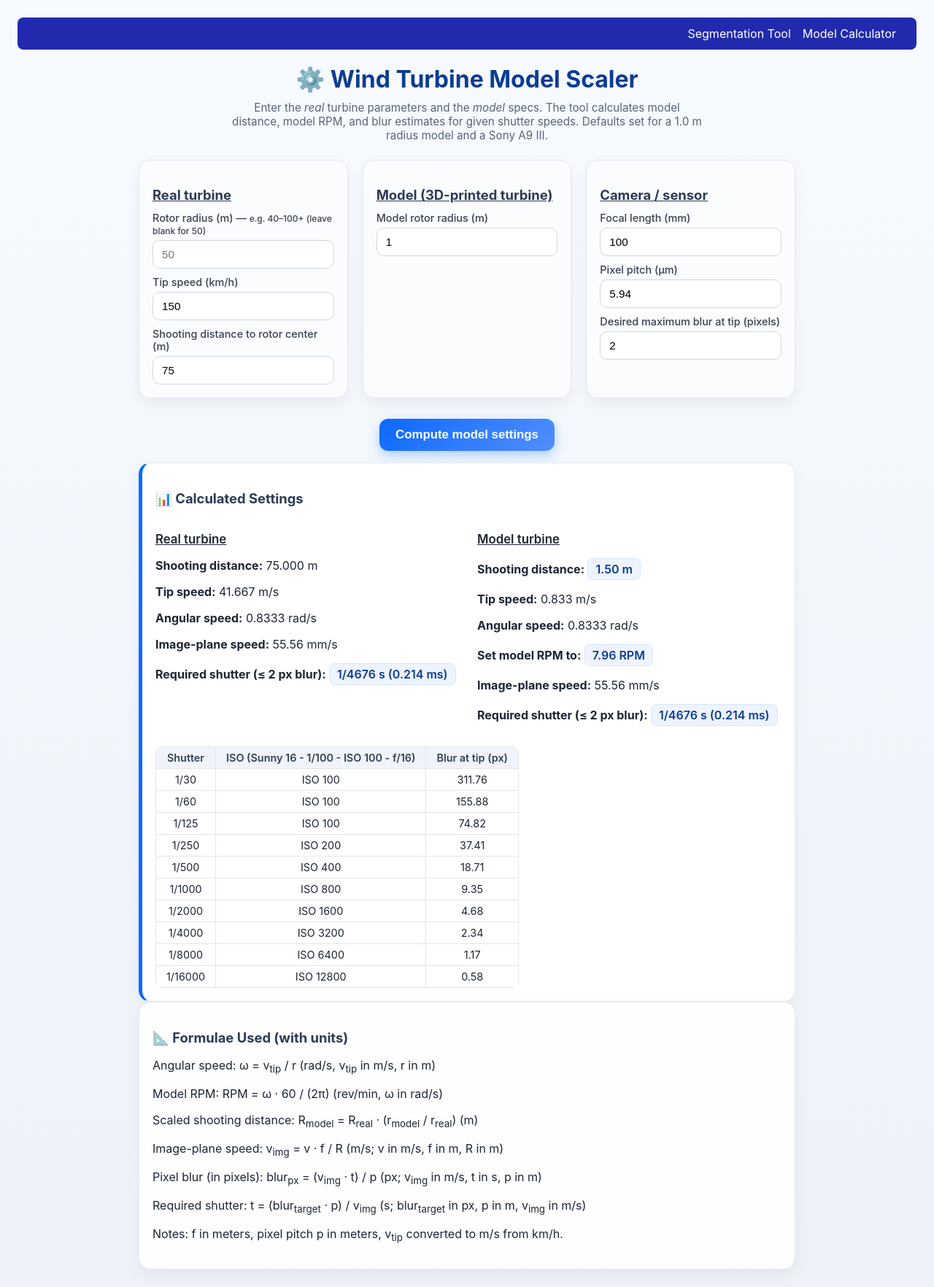
After one commit to marleo/Turbinemodel-WebApp, a Flask app: page /modelcalc in a window 1280 px wide. The commit adds this page. Shown: the whole page at 73% size. Run offline with Flask 3, Linux system fonts and the light colour scheme; parts of the project's set-up code (start-up, migrations or seed data) failed here and were passed over.

Commit message:
- added model calculator as seperate page

```diff
--- a/project/routes.py
+++ b/project/routes.py
@@ -67,3 +67,7 @@ def set_model(model_name):
         else:
             return f"Unknown model {model_name}", 400
     return f"Switched to model {model_name.upper()}"
+
+@main.route("/modelcalc")
+def modelcalc():
+    return render_template("modelcalc.html")
--- /dev/null
+++ b/project/templates/base.html
@@ -0,0 +1,46 @@
+<!DOCTYPE html>
+<html lang="en">
+<head>
+    <meta charset="UTF-8">
+    <meta name="viewport" content="width=device-width, initial-scale=1.0">
+    <title>{% block title %}YOLO Wind Turbine{% endblock %}</title>
+    <style>
+        body {
+            font-family: system-ui, -apple-system, Segoe UI, Roboto, Helvetica, Arial, sans-serif;
+            margin: 24px;
+        }
+        nav {
+            background-color: #212aad;
+            color: white;
+            padding: 12px;
+            border-radius: 8px;
+            margin-bottom: 16px;
+            display:flex;
+            justify-content: flex-end;
+        }
+        nav a {
+            color: white;
+            text-decoration: none;
+            margin-right: 16px;
+        }
+        nav a:hover {
+            text-decoration: underline;
+        }
+        .wrap {
+            max-width: 900px;
+            margin: 0 auto;
+        }
+    </style>
+    {% block head %}{% endblock %}
+</head>
+<body>
+    <nav>
+        <a href="{{ url_for('main.index') }}">Segmentation Tool</a>
+        <a href="{{ url_for('main.modelcalc') }}">Model Calculator</a>
+    </nav>
+
+    <div class="wrap">
+        {% block content %}{% endblock %}
+    </div>
+</body>
+</html>
--- /dev/null
+++ b/project/templates/modelcalc.html
@@ -0,0 +1,383 @@
+{% extends "base.html" %}
+
+{% block title %}Other Page{% endblock %}
+
+{% block head %}
+  <meta charset="utf-8" />
+  <meta name="viewport" content="width=device-width,initial-scale=1" />
+  <title>Wind Turbine Model Scaler — Plug & Play</title>
+  <style>
+    body {
+      font-family: "Inter", system-ui, sans-serif;
+      margin: 24px;
+      color: #1c2534;
+      background: linear-gradient(180deg, #f7faff 0%, #eef2f8 100%);
+    }
+
+    h1 {
+      font-size: 2rem;
+      font-weight: 700;
+      margin-bottom: 0.6rem;
+      text-align: center;
+      color: #0b3d91;
+    }
+
+    h3 {
+      font-size: 1.15rem;
+      margin-bottom: 12px;
+      color: #2b3a55;
+    }
+
+    .muted {
+      color: #5a6475;
+      font-size: 0.95rem;
+      text-align: center;
+      max-width: 650px;
+      margin: 0 auto 20px;
+    }
+
+    #out table {
+      width: auto;
+      border-collapse: collapse;
+      font-size: 0.9rem;
+    }
+
+    #out th,
+    #out td {
+      padding: 6px 14px;
+      text-align: center;
+      white-space: nowrap;
+    }
+
+
+    .input-grid {
+      display: grid;
+      grid-template-columns: repeat(auto-fit, minmax(260px, 1fr));
+      gap: 20px;
+      margin-top: 24px;
+    }
+
+    .card {
+      background: rgba(255, 255, 255, 0.95);
+      border-radius: 16px;
+      padding: 18px;
+      box-shadow: 0 8px 20px rgba(0, 0, 0, 0.05);
+      border: 1px solid #e4e8ef;
+      transition: transform 0.2s ease, box-shadow 0.2s ease;
+    }
+
+    .card:hover {
+      box-shadow: 0 12px 28px rgba(0, 0, 0, 0.08);
+    }
+
+    .inputcard {
+      background: #fbfcfe;
+    }
+
+    label {
+      display: block;
+      margin-top: 10px;
+      font-weight: 500;
+      font-size: 0.9rem;
+      color: #374151;
+    }
+
+    input {
+      padding: 10px 12px;
+      margin-top: 5px;
+      width: 100%;
+      border: 1px solid #d0d7e2;
+      border-radius: 10px;
+      box-sizing: border-box;
+      font-size: 0.95rem;
+      background: #fff;
+      transition: border 0.2s ease, box-shadow 0.2s ease;
+    }
+
+    input:focus {
+      border-color: #528eff;
+      outline: none;
+      box-shadow: 0 0 0 3px rgba(82, 142, 255, 0.2);
+    }
+
+    button {
+      margin-top: 28px;
+      padding: 12px 22px;
+      border-radius: 12px;
+      border: none;
+      background: linear-gradient(135deg, #0b69ff, #528eff);
+      color: white;
+      font-size: 1.05rem;
+      font-weight: 600;
+      cursor: pointer;
+      box-shadow: 0 6px 16px rgba(11, 105, 255, 0.3);
+      transition: all 0.2s ease;
+      display: block;
+      margin-left: auto;
+      margin-right: auto;
+    }
+
+    button:hover {
+      background: linear-gradient(135deg, #0958d9, #4075e8);
+      transform: translateY(-2px);
+    }
+
+    #out {
+      margin-top: 24px;
+    }
+
+    #out .card {
+      background: #ffffff;
+      border-left: 5px solid #0b69ff;
+    }
+
+    #out h4 {
+      font-size: 1.05rem;
+      font-weight: 600;
+      margin-bottom: 10px;
+    }
+
+    #out h4.real {
+      color: #2e7d32;
+    }
+
+    #out h4.model {
+      color: #1565c0;
+    }
+
+    table {
+      border-collapse: collapse;
+      width: 100%;
+      margin-top: 12px;
+      font-size: 0.9rem;
+      border-radius: 8px;
+      overflow: hidden;
+    }
+
+    th,
+    td {
+      border: 1px solid #e3e6ea;
+      padding: 8px;
+      text-align: center;
+    }
+
+    .flex-columns {
+      display: flex;
+      gap: 24px;
+      flex-wrap: wrap;
+    }
+
+    .flex-columns .col {
+      flex: 1;
+      min-width: 250px;
+    }
+
+    .highlight {
+      display: inline-block;
+      background: #eef4ff;
+      color: #0b3d91;
+      font-weight: 600;
+      padding: 4px 10px;
+      border-radius: 8px;
+      font-size: 1rem;
+      border: 1px solid #d6e4ff;
+    }
+
+    th {
+      background: #f0f4fa;
+      font-weight: 600;
+      color: #344054;
+    }
+  </style>
+{% endblock %}
+{% block content %}
+<body>
+  <h1>⚙️ Wind Turbine Model Scaler</h1>
+  <p class="muted">Enter the <em>real</em> turbine parameters and the <em>model</em> specs. The tool calculates model
+    distance, model RPM, and blur estimates for given shutter speeds. Defaults set for a 1.0 m radius model and a Sony
+    A9 III.</p>
+
+  <div class="input-grid">
+    <div class="card inputcard">
+      <h3><u>Real turbine</u></h3>
+      <label>Rotor radius (m) — <small>e.g. 40–100+ (leave blank for 50)</small></label>
+      <input id="r_real" type="number" step="any" placeholder="50" />
+      <label>Tip speed (km/h)</label>
+      <input id="v_tip_real" type="number" value="150" />
+      <label>Shooting distance to rotor center (m)</label>
+      <input id="R_real" type="number" value="75" />
+    </div>
+
+    <div class="card inputcard">
+      <h3><u>Model (3D-printed turbine)</u></h3>
+      <label>Model rotor radius (m)</label>
+      <input id="r_model" type="number" value="1" />
+    </div>
+
+    <div class="card inputcard">
+      <h3><u>Camera / sensor</u></h3>
+      <label>Focal length (mm)</label>
+      <input id="f_mm" type="number" value="100" />
+      <label>Pixel pitch (µm)</label>
+      <input id="pixel_pitch" type="number" value="5.94" />
+      <label>Desired maximum blur at tip (pixels)</label>
+      <input id="blur_px_target" type="number" value="2" />
+    </div>
+  </div>
+
+  <button id="run">Compute model settings</button>
+
+  <div id="out" style="margin-top:16px"></div>
+
+  <div id="formulae" class="card">
+    <h3>📐 Formulae Used (with units)</h3>
+    <div class="formulae-block">
+      <p>Angular speed: <span class="var">ω = v<sub>tip</sub> / r</span> (rad/s, v<sub>tip</sub> in m/s, r in m)</p>
+      <p>Model RPM: <span class="var">RPM = ω · 60 / (2π)</span> (rev/min, ω in rad/s)</p>
+      <p>Scaled shooting distance: <span class="var">R<sub>model</sub> = R<sub>real</sub> · (r<sub>model</sub> /
+          r<sub>real</sub>)</span> (m)</p>
+      <p>Image-plane speed: <span class="var">v<sub>img</sub> = v · f / R</span> (m/s; v in m/s, f in m, R in m)</p>
+      <p>Pixel blur (in pixels): <span class="var">blur<sub>px</sub> = (v<sub>img</sub> · t) / p</span> (px;
+        v<sub>img</sub> in m/s, t in s, p in m)</p>
+      <p>Required shutter: <span class="var">t = (blur<sub>target</sub> · p) / v<sub>img</sub></span> (s;
+        blur<sub>target</sub> in px, p in m, v<sub>img</sub> in m/s)</p>
+      <p>Notes: f in meters, pixel pitch p in meters, v<sub>tip</sub> converted to m/s from km/h.</p>
+    </div>
+  </div>
+  <script>
+    function compute() {
+      // =============================
+      // 🔹 INPUT PARAMETERS
+      // =============================
+
+      // Camera parameters
+      const f_mm = Number(document.getElementById('f_mm').value) || 100; // focal length in mm
+      const pixel_pitch_um = Number(document.getElementById('pixel_pitch').value) || 5.86; // pixel pitch in µm
+      const blur_px_target = Number(document.getElementById('blur_px_target').value) || 2; // allowable blur in pixels
+
+      // Real turbine parameters
+      const r_real = Number(document.getElementById('r_real').value) || 50; // real blade radius [m]
+      const v_tip_real_kmh = Number(document.getElementById('v_tip_real').value) || 150; // real tip speed [km/h]
+      const R_real = Number(document.getElementById('R_real').value) || 75; // shooting distance [m]
+
+      // Model turbine parameters
+      const r_model = Number(document.getElementById('r_model').value) || 1; // model blade radius [m]
+
+      // =============================
+      // 🔹 PHYSICS CALCULATIONS
+      // =============================
+
+      // Convert input units
+      const f_m = f_mm / 1000; // focal length in meters
+      const v_real = v_tip_real_kmh / 3.6; // real tip speed [m/s]
+      const omega = v_real / r_real; // angular velocity [rad/s] (same for real & model)
+      const v_model = omega * r_model; // tip speed of model [m/s]
+      const rpm_model = (omega * 60) / (2 * Math.PI); // model rotation speed [RPM]
+
+      // Effective shooting distance for model (scaled with radius)
+      const R_model = R_real * (r_model / r_real);
+
+      // =============================
+      // 🔹 IMAGE PLANE VELOCITIES
+      // =============================
+
+      // Project tip velocity onto image plane
+      const vimg_real = (v_real * f_m) / R_real; // image-plane speed of real tip [m/s]
+      const vimg_model = (v_model * f_m) / R_model; // image-plane speed of model tip [m/s]
+
+      // Pixel pitch in meters
+      const p_m = pixel_pitch_um * 1e-6;
+
+      // Helper: compute blur in pixels for given exposure time
+      function blur_px(vimg, t) {
+        return (vimg * t) / p_m;
+      }
+
+      // Required shutter times (so blur ≤ target)
+      const t_needed_real = (blur_px_target * p_m) / vimg_real;
+      const t_needed_model = (blur_px_target * p_m) / vimg_model;
+
+      // =============================
+      // 🔹 BLUR TABLE FOR COMMON SHUTTERS
+      // =============================
+
+      const shutters = [
+        1 / 30, 1 / 60, 1 / 125, 1 / 250,
+        1 / 500, 1 / 1000, 1 / 2000,
+        1 / 4000, 1 / 8000, 1 / 16000
+      ];
+
+      const isoMapping = {
+        "1/30": "ISO 100",
+        "1/60": "ISO 100",
+        "1/125": "ISO 100",
+        "1/250": "ISO 200",
+        "1/500": "ISO 400",
+        "1/1000": "ISO 800",
+        "1/2000": "ISO 1600",
+        "1/4000": "ISO 3200",
+        "1/8000": "ISO 6400",
+        "1/16000": "ISO 12800"
+      };
+
+      let tableRows = '';
+      for (const s of shutters) {
+        const frac = formatFraction(s);
+        const b = blur_px(vimg_model, s);
+        tableRows += `<tr>
+            <td>${frac}</td>
+            <td>${isoMapping[frac] || "-"}</td>
+            <td>${b.toFixed(2)}</td>
+        </tr>`;
+      }
+
+      // =============================
+      // 🔹 OUTPUT FORMATTING
+      // =============================
+
+      document.getElementById('out').innerHTML = `
+        <div class="card">
+          <h3>📊 Calculated Settings</h3>
+          <div class="flex-columns">
+            <div class="col">
+              <h4><u>Real turbine</u></h4>
+              <p><strong>Shooting distance:</strong> ${R_real.toFixed(3)} m</p>
+              <p><strong>Tip speed:</strong> ${v_real.toFixed(3)} m/s</p>
+              <p><strong>Angular speed:</strong> ${omega.toFixed(4)} rad/s</p>
+              <p><strong>Image-plane speed:</strong> ${(vimg_real * 1000).toFixed(2)} mm/s</p>
+              <p><strong>Required shutter (≤ ${blur_px_target} px blur):</strong> <span class="highlight"> ${formatFraction(t_needed_real)} s (${(t_needed_real * 1000).toFixed(3)} ms)</p>
+            </div>
+            <div class="col">
+              <h4><u>Model turbine</u></h4>
+              <p><strong>Shooting distance:</strong> <span class="highlight"> ${R_model.toFixed(2)} m</p>
+              <p><strong>Tip speed:</strong> ${v_model.toFixed(3)} m/s</p>
+              <p><strong>Angular speed:</strong> ${omega.toFixed(4)} rad/s</p>
+              <p><strong>Set model RPM to:</strong> <span class="highlight">${rpm_model.toFixed(2)} RPM</span></p>
+              <p><strong>Image-plane speed:</strong> ${(vimg_model * 1000).toFixed(2)} mm/s</p>
+              <p><strong>Required shutter (≤ ${blur_px_target} px blur):</strong> <span class="highlight"> ${formatFraction(t_needed_model)} s (${(t_needed_model * 1000).toFixed(3)} ms)</p>
+            </div>
+          </div>
+
+          <!-- <h4>Blur table (tip) for common shutter speeds</h4> -->
+          <table>
+            <thead><tr><th>Shutter</th><th>ISO (Sunny 16 - 1/100 - ISO 100 - f/16)</th><th>Blur at tip (px)</th></tr></thead>
+            <tbody>
+            ${tableRows}
+            </tbody>
+          </table>
+        </div>
+      `;
+    }
+
+    function formatFraction(s) {
+      if (s >= 1) return `${s.toFixed(3)} s`;
+      if (s < 1 / 30000) return s.toExponential(2);
+      const inv = Math.round(1 / s);
+      return `1/${inv}`;
+    }
+
+    // Run on button click and at load
+    document.getElementById('run').onclick = compute;
+    compute();
+  </script>
+{% endblock %}
```
Also changed, not shown: project/templates/index.html (+23 -102 lines).
